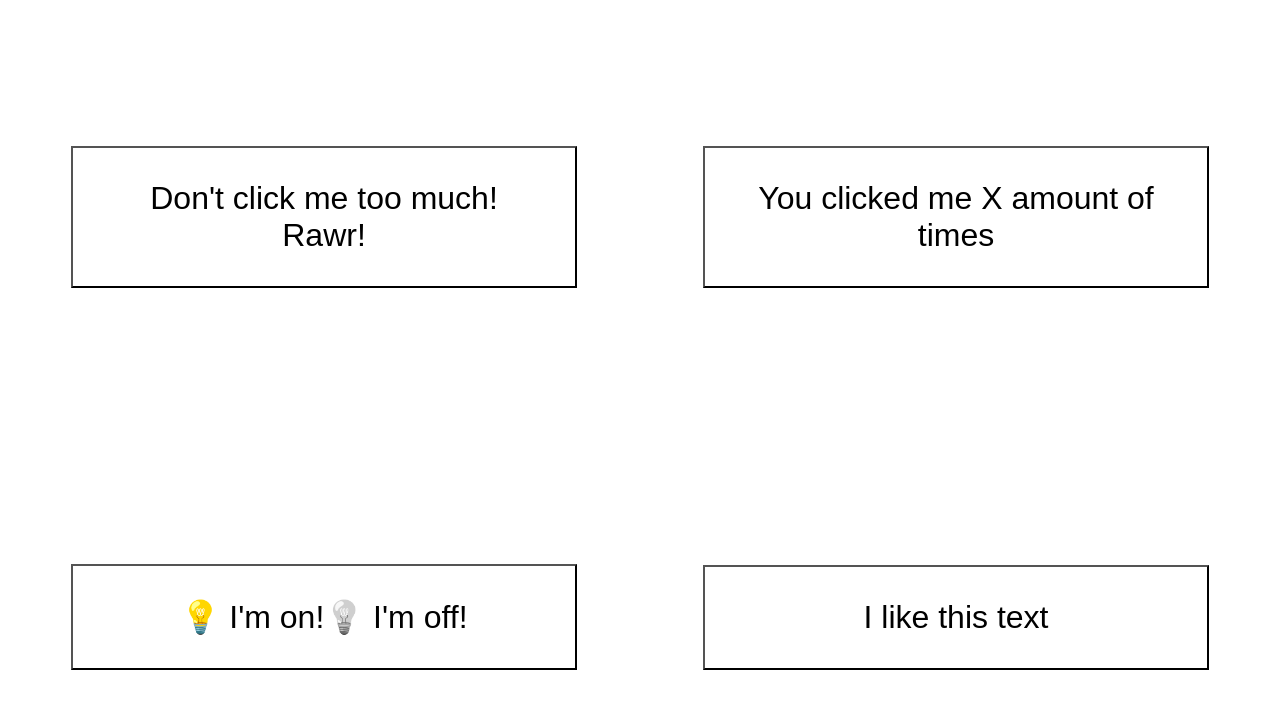
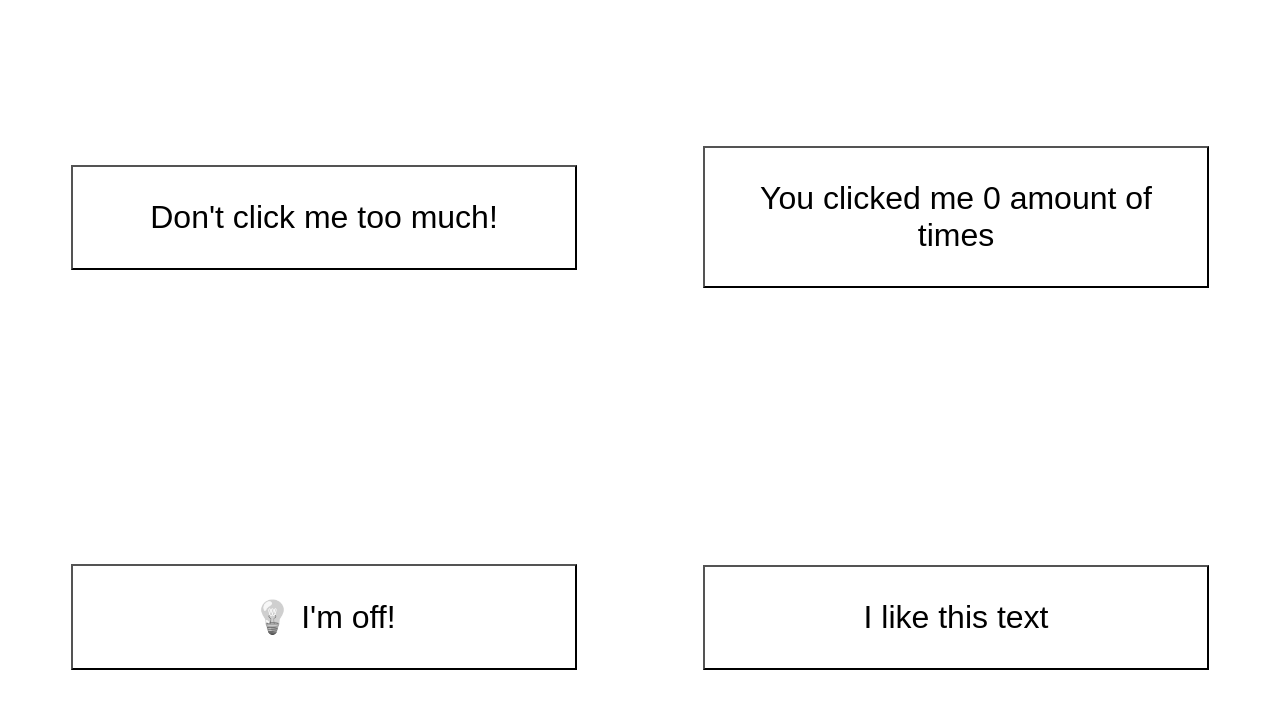
Before and after one commit to Atkinss1/fancy-buttons, a React (Create React App) app: page / in a window 1280 px wide. Shown: the top 708 px of the page. Built offline with nearby package versions, Linux system fonts and the light colour scheme.

Commit message:
add useState to component

```diff
--- a/src/components/AngryButton/AngryButton.jsx
+++ b/src/components/AngryButton/AngryButton.jsx
@@ -1,10 +1,19 @@
+import { useState } from 'react';
 
 function AngryButton(props) {
+  const [anger, setAnger] = useState(0);
 
+  const increaseAnger = () => {
+    if (anger >= 1) {
+      anger = anger + 0.1
+    } else {
+      setAnger(0);
+    }
+  }
   return (
-    <button className="AngryButton">
-    {/* When the threshold is not reached */}<span>Don't click me too much! </span>
-    {/* When the threshold is not reached */}<span>Rawr!</span>
+    <button className="AngryButton" style={{backgroundColor:
+    `rgba(255,0,0,${anger})`}}>
+    {anger > 1 ? <span>Rawr!</span> : <span>Don't click me too much! </span>}
   </button>
   );
 }
--- a/src/components/CounterButton/CounterButton.jsx
+++ b/src/components/CounterButton/CounterButton.jsx
@@ -1,9 +1,11 @@
+import { useState } from 'react';
 
 function CounterButton(props) {
+  const [clickAmount, setClickAmount] = useState(0);
 
   return (
     <button className="CounterButton">
-      You clicked me X amount of times
+      You clicked me {clickAmount} amount of times
   </button>
   );
 }
--- a/src/components/LightSwitchButton/LightSwitchButton.jsx
+++ b/src/components/LightSwitchButton/LightSwitchButton.jsx
@@ -1,10 +1,12 @@
+import { useState } from 'react';
 
 function LightSwitchButton(props) {
+  const [light, setLight] = useState('off');
 
   return(
     <button className="LightSwitchButton">
-      {/* When the state is on */}<span><i>💡</i> I'm on!</span>
-      {/* When the state is off */}<span className="off"><i>💡</i> I'm off!</span>
+      {light === 'on' && <span><i>💡</i> I'm on!</span>}
+      {light === 'off' && <span className="off"><i>💡</i> I'm off!</span>}
     </button>
   );
 }
--- a/src/components/TextRepeaterButton/TextRepeaterButton.jsx
+++ b/src/components/TextRepeaterButton/TextRepeaterButton.jsx
@@ -1,9 +1,16 @@
+import { useState } from 'react';
 
 function TextRepeaterButton(props) {
+  const [repetitions, setRepetitions] = useState(1);
+  const textArray = [];
+
+  for (let i = 0; i < repetitions; i++) {
+    textArray.push(<span key={i}>I like this text</span>);
+  }
 
   return(
     <button className="TextRepeaterButton">
-      <span>I like this text</span>
+      {textArray}
   </button>
   );
 }
```
